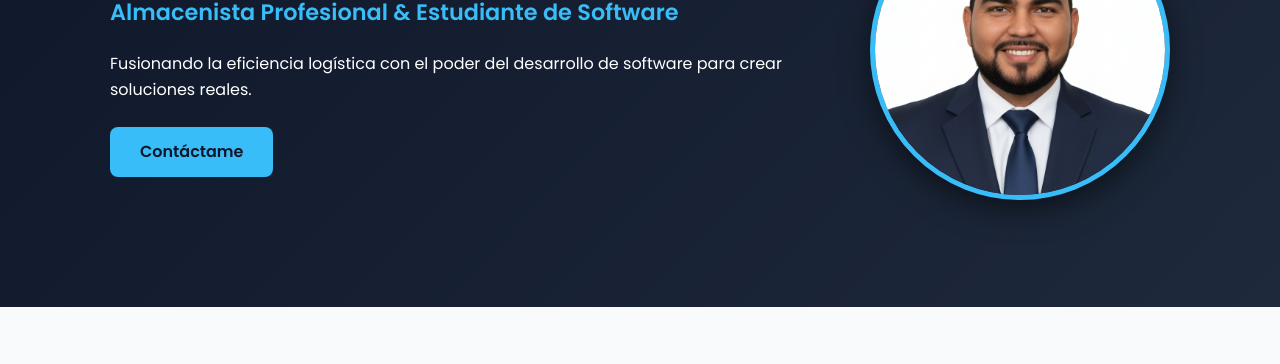
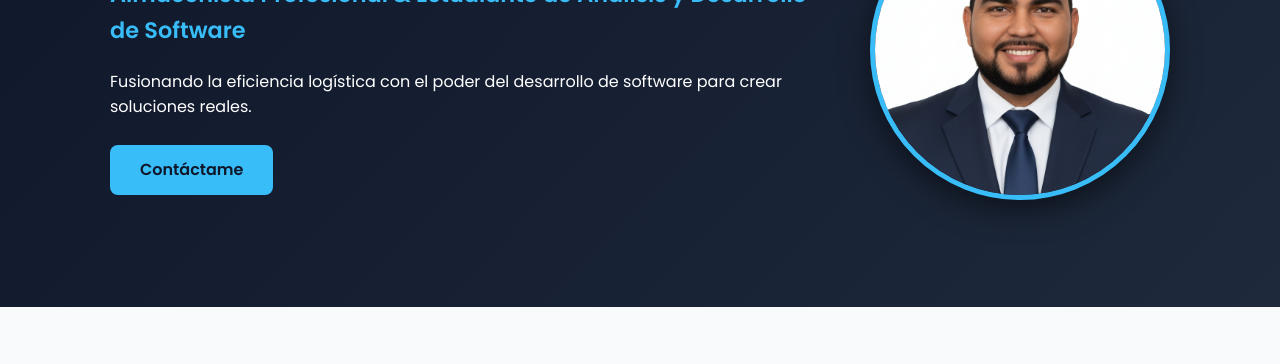
Before and after one commit to barrioscharrisbileyner-ctrl/mi-portafolio, a plain HTML site: page index.html in a window 1280 px wide. Shown: the part 288-652 px from the top of the page. Drawn offline with Linux system fonts and the light colour scheme.

Commit message:
se corrigue nombre de carrera

```diff
--- a/index.html
+++ b/index.html
@@ -26,7 +26,7 @@
         <div class="hero-content container">
             <div class="hero-text hidden-down" id="hero-text-container">
                 <h1>Bileyner Barrios Charris</h1>
-                <p class="subtitle">Almacenista Profesional & Estudiante de Software</p>
+                <p class="subtitle">Almacenista Profesional & Estudiante de Analisis y Desarrollo de Software</p>
                 <p>Fusionando la eficiencia logística con el poder del desarrollo de software para crear soluciones reales.</p>
                 <a href="#contacto" class="btn btn-animate" id="btn-contact">Contáctame</a>
             </div>
```
